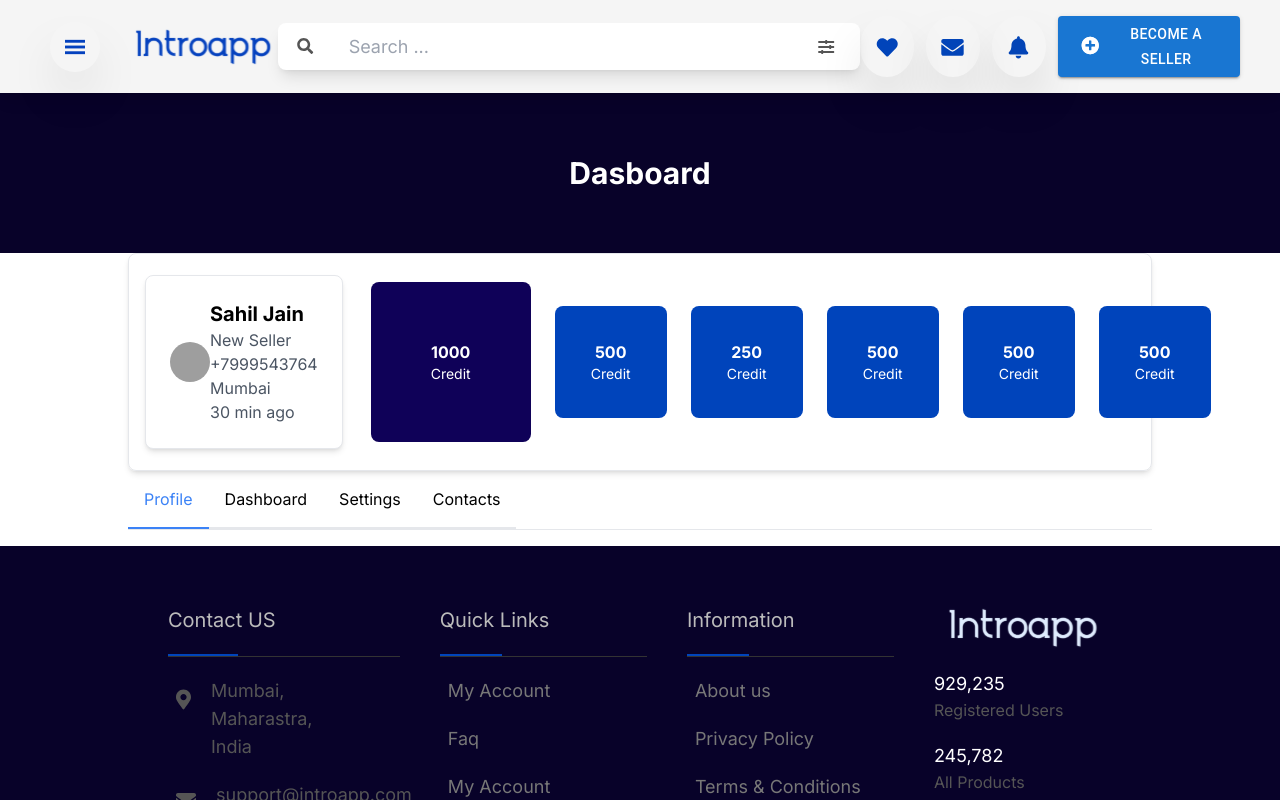
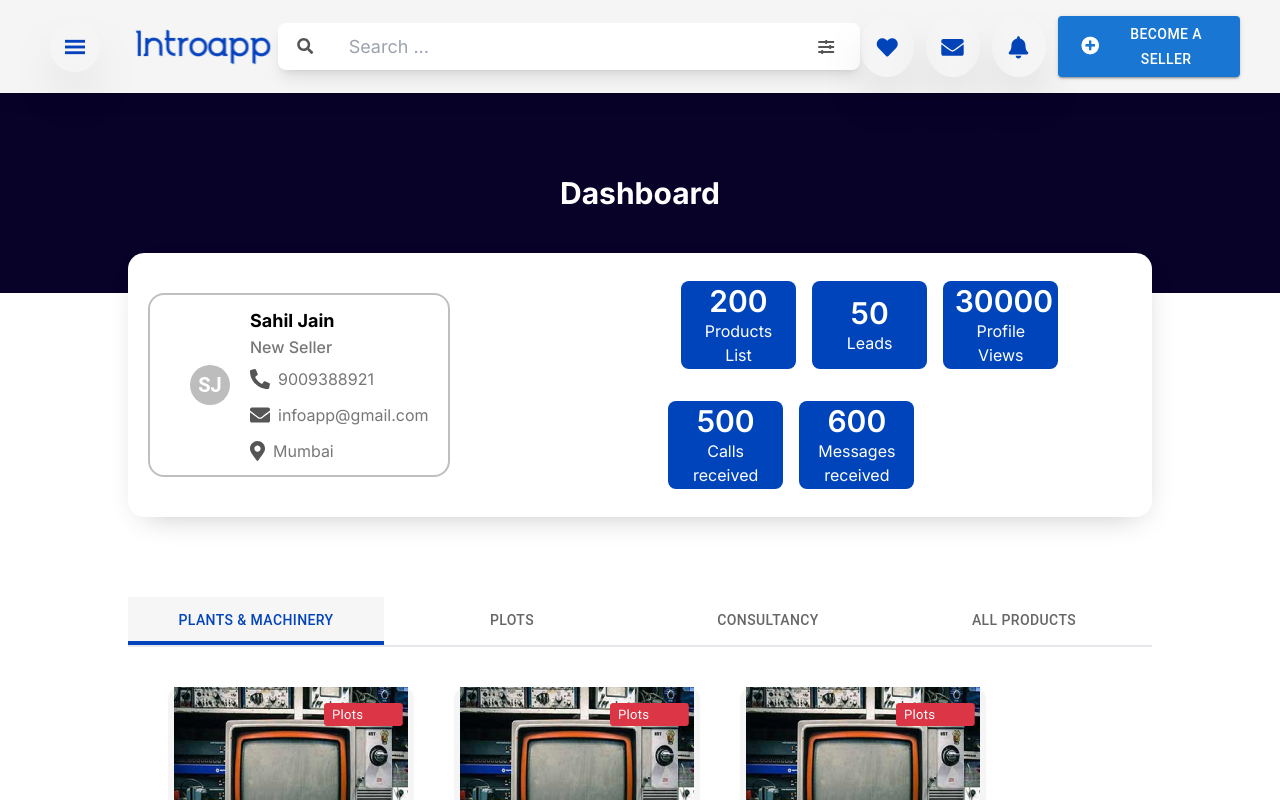
Before and after one commit to nitinshukla413/Intro-x-app, a Next.js app: page /dashboard in a window 1280 px wide. Shown: the top 800 px of the page. Built offline with nearby package versions, Linux system fonts and the light colour scheme; grey boxes are pictures that could not be loaded.

Commit message:
dashboard

```diff
--- a/src/app/dashboard/page.tsx
+++ b/src/app/dashboard/page.tsx
@@ -1,145 +1,117 @@
 "use client";
 import HeaderBand from "@/components/header-band";
-import TabView from "@/components/tabview/tabview";
 import { Avatar } from "@mui/material";
+import Phone from "../../../public/assets/images/phone.svg";
+import mail from "../../../public/assets/images/mail.svg";
+import location from "../../../public/assets/images/location.svg";
 import Image from "next/image";
-import React, { useState } from "react";
-
-const Tab = ({
-  label,
-  isActive,
-  onClick,
-}: {
-  label: any;
-  isActive: any;
-  onClick: any;
-}) => {
-  const tabClasses = `inline-block p-4 border-b-2 rounded-t-lg cursor-pointer ${
-    isActive
-      ? "border-blue-500 text-blue-500"
-      : "hover:text-gray-600 hover:border-gray-300 dark:hover:text-gray-300"
-  }`;
-
+import TabNavigator from "@/components/tab";
+import ProductCard from "@/components/produce-card";
+import Wrapper from "@/components/wrapper";
+const Dashboard = () => {
+  const Box = ({
+    title,
+    subtitle,
+    color,
+    large = false,
+  }: {
+    title: string;
+    subtitle: string;
+    large?: boolean;
+    color: string;
+  }) => {
+    return (
+      <div
+        className={`bg-[${color}] ${
+          large ? "w-[11vw] h-[13vh]" : " w-[9vw] h-[11vh]"
+        } rounded-lg  flex-col flex justify-center items-center mx-2 my-2`}
+      >
+        <h2 className="text-3xl text-white font-[600]  w-4/5 text-center">
+          {title}
+        </h2>
+        <h2 className="text-md text-white w-4/5 text-center ">{subtitle}</h2>
+      </div>
+    );
+  };
+  const Products = ({ productList }: { productList: any[] }) => {
+    return (
+      <div className="flex flex-wrap ">
+        {["ad", "ad", "ad", "ad", "ad", "ad", "ad", "ad", "ad"]?.map((elem) => (
+          <ProductCard mobileView></ProductCard>
+        ))}
+      </div>
+    );
+  };
+  const getTabContent = (id: number) => {
+    return (
+      <Products
+        productList={["ad", "ad", "ad", "ad", "ad", "ad", "ad", "ad", "ad"]}
+      />
+    );
+  };
+  const Card = () => {};
   return (
-    <button className={tabClasses} onClick={onClick}>
-      {label}
-    </button>
-  );
-};
-
-const Dashboard = () => {
-  const [activeTab, setActiveTab] = useState("profile");
-
-  const handleTabClick = (tabId: any) => {
-    setActiveTab(tabId);
-  };
-  return (
-    <div className="flex flex-col">
-      <HeaderBand title={"Dasboard"} />
-      {/* Parent Card (Left Side) */}
-      <div className="flex flex-col justify-center items-center">
-        <div className="w-[80%]  p-4 border rounded-lg shadow-md">
-          <div className="flex items-center space-x-4">
-            {/* Card */}
-            <div className="max-w-full w-full p-6 bg-white border rounded-lg shadow-md">
-              <div className="flex justify-evenly items-center ">
-                <Avatar
-                  alt="Remy Sharp"
-                  src="https://picsum.photos/id/237/200/300"
-                  className="h-[8vw] w-[8vw] border-3 border-green"
-                />
-                <div className="w-full flex-[0.6]">
-                  <h5 className="text-xl font-bold">Sahil Jain</h5>
-                  <p className="text-gray-600">New Seller</p>
-                  <p className="text-gray-600">+7999543764</p>
-                  <p className="text-gray-600">Mumbai</p>
-                  <p className="text-gray-600">30 min ago</p>
+    <div className="flex flex-col justify-center items-center w-full">
+      <HeaderBand title="Dashboard"></HeaderBand>
+      <Wrapper>
+        <div className="relative -top-10 w-full">
+          <div className="flex justify-start p-5 px-5 rounded-2xl items-center shadow-[2px_10px_32px_-15px_rgba(0,0,0,0.3)] bg-white">
+            <div className="flex border-2 items-center justify-start  border-[#7777] p-3 px-10 rounded-2xl">
+              <Avatar className=" bg-[#105BBE]  color-white font-bold h-[11vh] w-[6vw]">
+                SJ
+              </Avatar>
+              <div className="flex flex-col pl-5 justify-start items-start ">
+                <h2 className="text-lg font-bold wider">Sahil Jain</h2>
+                <p className="text-md text-[#777777] font-[500] wider">
+                  New Seller
+                </p>
+                <div className=" mt-2 flex flex-col justify-start items-start space-y-3">
+                  <div className="flex space-x-2">
+                    <Image src={Phone} alt="ph" />
+                    <h3 className="text-[#777777] text-md">9009388921</h3>
+                  </div>
+                  <div className="flex space-x-2">
+                    <Image src={mail} alt="ph" />
+                    <h3 className="text-[#777777] text-md">
+                      infoapp@gmail.com
+                    </h3>
+                  </div>
+                  <div className="flex space-x-2">
+                    <Image src={location} alt="ph" />
+                    <h3 className="text-[#777777] text-md">Mumbai</h3>
+                  </div>
                 </div>
               </div>
             </div>
-
-            {/* Credits Remaining Boxes */}
-            <div className="flex ml-4 w-[100%]">
-              <div className="w-40 h-40 bg-[#0F0158] m-3 text-white rounded-lg flex items-center justify-center flex-col">
-                <p className="text-base font-bold">1000</p>
-                <p className="text-sm">Credit</p>
-              </div>
-
-              <div className="w-28 h-28 bg-[#0044BB] m-3 text-white rounded-lg flex items-center justify-center place-self-center flex-col">
-                <p className="text-base font-bold">500</p>
-                <p className="text-sm">Credit</p>
-              </div>
-
-              <div className="w-28 h-28 bg-[#0044BB] m-3 text-white rounded-lg flex items-center justify-center place-self-center flex-col">
-                <p className="text-base font-bold">250</p>
-                <p className="text-sm">Credit</p>
-              </div>
-              <div className="w-28 h-28 bg-[#0044BB] m-3 text-white rounded-lg flex items-center justify-center place-self-center flex-col">
-                <p className="text-base font-bold">500</p>
-                <p className="text-sm">Credit</p>
-              </div>
-              <div className="w-28 h-28 bg-[#0044BB] m-3 text-white rounded-lg flex items-center justify-center place-self-center flex-col">
-                <p className="text-base font-bold">500</p>
-                <p className="text-sm">Credit</p>
-              </div>
-              <div className="w-28 h-28 bg-[#0044BB] m-3 text-white rounded-lg flex items-center justify-center place-self-center flex-col">
-                <p className="text-base font-bold">500</p>
-                <p className="text-sm">Credit</p>
-              </div>
+            <div className="flex flex-wrap justify-center item-center">
+              <Box
+                title="1000"
+                subtitle="Credits"
+                large={true}
+                color={"#0F0158"}
+              />
+              <Box title="200" subtitle=" Products List" color={"#0044BB"} />
+              <Box title="50" subtitle="Leads" color={"#0044BB"} />
+              <Box title="30000" subtitle="Profile Views" color={"#0044BB"} />
+              <Box title="500" subtitle="Calls received" color={"#0044BB"} />
+              <Box title="600" subtitle="Messages received" color={"#0044BB"} />
             </div>
           </div>
         </div>
 
-        <div className="w-[80%] mb-4 border-b border-gray-200 dark:border-gray-700">
-          <Tab
-            label="Profile"
-            isActive={activeTab === "profile"}
-            onClick={() => handleTabClick("profile")}
-          />
-          <Tab
-            label="Dashboard"
-            isActive={activeTab === "dashboard"}
-            onClick={() => handleTabClick("dashboard")}
-          />
-          <Tab
-            label="Settings"
-            isActive={activeTab === "settings"}
-            onClick={() => handleTabClick("settings")}
-          />
-          <Tab
-            label="Contacts"
-            isActive={activeTab === "contacts"}
-            onClick={() => handleTabClick("contacts")}
+        <div className="mt-10">
+          <TabNavigator
+            tabs={[
+              "Plants & Machinery",
+              "PLOTS",
+              "CONSULTANCY",
+              "ALL PRODUCTS",
+            ]}
+            getTabContent={getTabContent}
           />
         </div>
-      </div>
-
-      {/* TabView Component (Below the Card) */}
-      {activeTab === "profile" && (
-        <div className="hidden p-4 rounded-lg bg-gray-50 dark:bg-gray-800">
-          {/* Profile Content */}
-        </div>
-      )}
-      {activeTab === "dashboard" && (
-        <div className="hidden p-4 rounded-lg bg-gray-50 dark:bg-gray-800">
-          {/* Dashboard Content */}
-        </div>
-      )}
-      {activeTab === "settings" && (
-        <div className="hidden p-4 rounded-lg bg-gray-50 dark:bg-gray-800">
-          {/* Settings Content */}
-        </div>
-      )}
-      {activeTab === "contacts" && (
-        <div className="hidden p-4 rounded-lg bg-gray-50 dark:bg-gray-800">
-          {/* Contacts Content */}
-        </div>
-      )}
-
-      {/* Points Section (Right Side) */}
-      {/* You can add your points section here */}
+      </Wrapper>
     </div>
   );
 };
-
 export default Dashboard;
--- a/src/components/header-band/index.tsx
+++ b/src/components/header-band/index.tsx
@@ -1,5 +1,5 @@
 const HeaderBand=({title}:{title:string})=>{
-   return  <div className="h-[20vh] w-full bg-[#080229] flex justify-center items-center">
+   return  <div className="h-[25vh] w-full bg-[#080229] flex justify-center items-center">
         <h3 className="text-3xl font-bold text-white">{title}</h3>
     </div>
 }
--- a/src/components/side-drawer/index.tsx
+++ b/src/components/side-drawer/index.tsx
@@ -50,19 +50,19 @@
               Dashboard
             </Link>
             <Link
-              href="/"
+              href="/profile"
               className="p-4 text-left border-b-2 pl-5 cursor-pointer hover:bg-[#dedede4e]"
             >
               Profile
             </Link>
             <Link
-              href="/"
+              href="/business-profile"
               className="p-4 text-left border-b-2 pl-5 cursor-pointer hover:bg-[#dedede4e]"
             >
               Business Profile
             </Link>
             <Link
-              href="/"
+              href="/add-product"
               className="p-4 text-left border-b-2 pl-5 cursor-pointer hover:bg-[#dedede4e]"
             >
               Add Product
```
Also changed, not shown: src/components/produce-card/index.tsx (+7 -39 lines).
